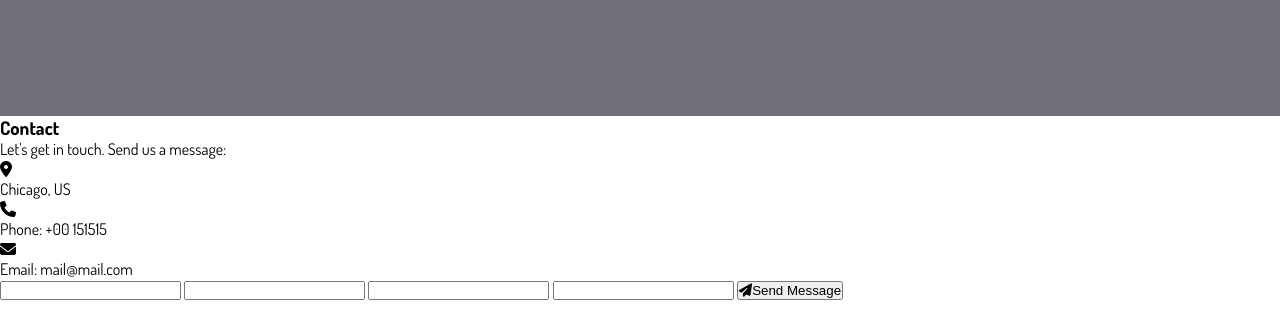
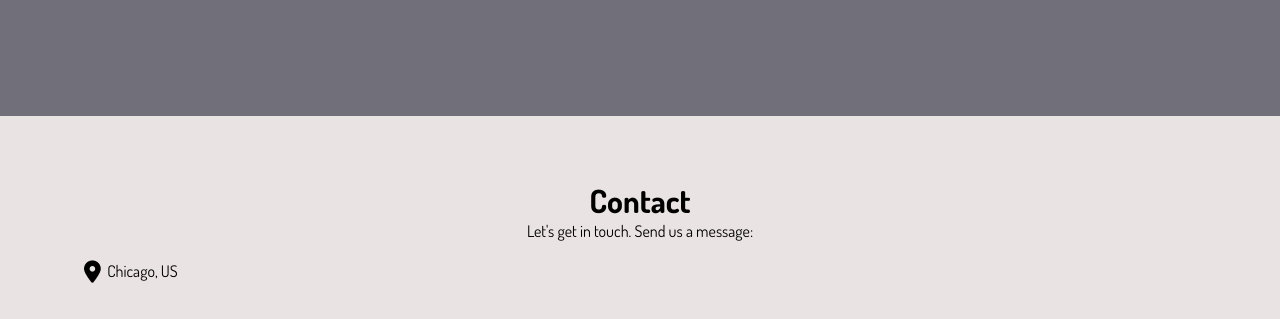
Before and after one commit to Shubamium/W3-2-Startup, a plain HTML site: page index.html in a window 1280 px wide. Shown: the part 4476-4795 px from the top of the page. Drawn offline with Linux system fonts and the light colour scheme.

Commit message:
Add styling for the contact section

```diff
--- a/css/main.css
+++ b/css/main.css
@@ -444,3 +444,50 @@ body{
             background-color: grey;
             cursor: pointer;
         }
+
+
+.contact{
+    background-color: rgb(234, 227, 227);
+    padding: 4em;
+    text-align: center;
+}
+    .contacts{
+        list-style-type: none;
+    }
+        .contact h3{
+            font-size: 2rem;
+        }
+        .contacts li{
+            display: flex;
+            padding: 20px;
+        }
+        .contacts i{
+            font-size: 1.4rem;
+        }
+        .contacts p{
+            padding: 0 .4rem;
+        }
+
+
+    .contact-form{
+        min-height: 200px;
+        display: flex;
+        flex-wrap: wrap;
+    }
+        .contact-form > * {
+            margin: .2em 0;
+            padding: 1.4em .5em;
+            width: 100%;
+            border-radius: 0;
+        }
+
+        .contact-form button{
+            width: 40%;
+            background-color: black;
+            color: white;
+        }
+
+        .contact-form button:hover{
+            background-color: grey;
+            cursor: pointer;
+        }
--- a/index.html
+++ b/index.html
@@ -279,11 +279,11 @@
                     </ul>
                 </div>
 
-                <form action="" class="contact-form">
-                    <input type="text" name="name" id="name">
-                    <input type="email" name="email" id="email">
-                    <input type="text" name="subject" id="subject">
-                    <input type="text" name="message" id="message">
+                <form class="contact-form">
+                    <input type="text" name="name" id="name" placeholder="Name" required>
+                    <input type="email" name="email" id="email" placeholder="Email" required>
+                    <input type="text" name="subject" id="subject" placeholder="Subject" required>
+                    <input type="text" name="message" id="message" placeholder="Message" required>
 
                     <button type="submit"> <i class="fa-solid fa-paper-plane"></i><span class="uppercase">Send Message</span></button>
                 </form>
```
